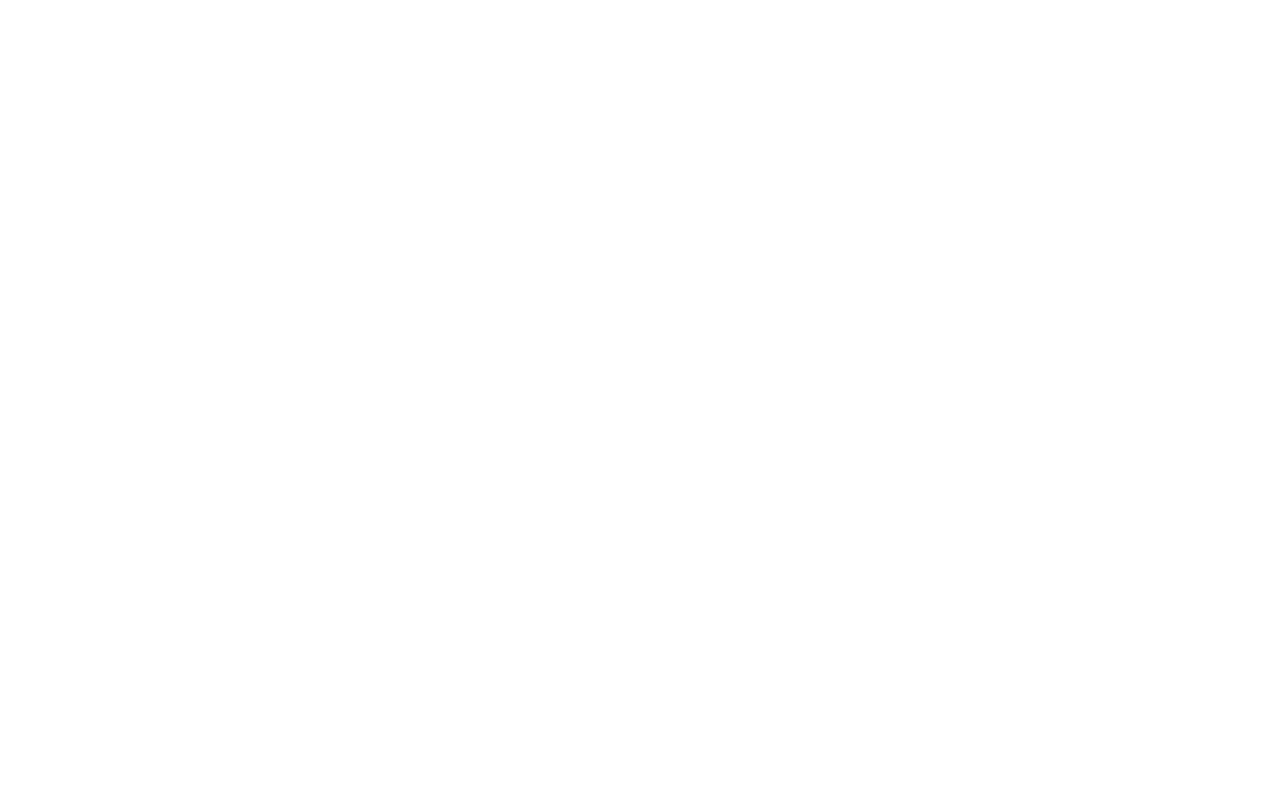
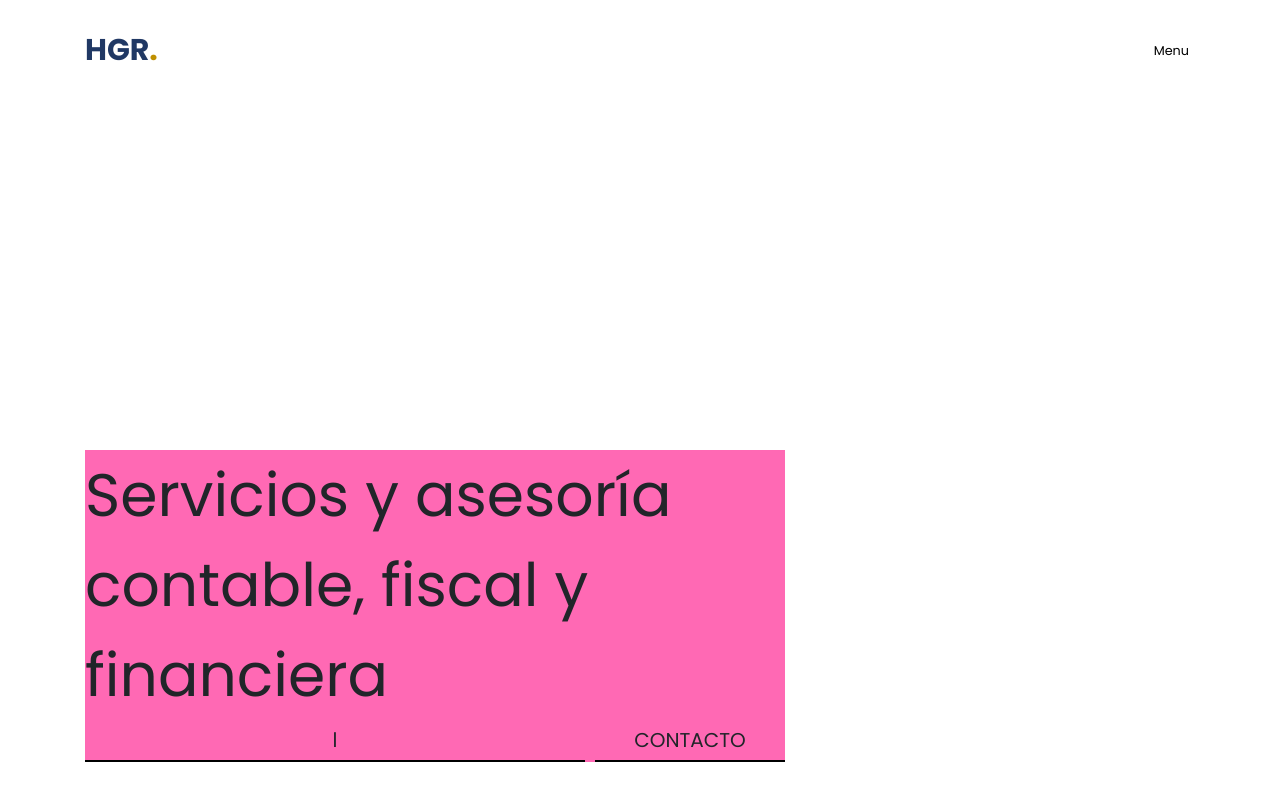
Before and after one commit to AlexisFlores17/Pagina-HGR-Consultores, a React (Create React App) app: page / in a window 1280 px wide. Built offline with nearby package versions, Linux system fonts and the light colour scheme.

Commit message:
hamburger menu

```diff
--- a/src/App.js
+++ b/src/App.js
@@ -4,12 +4,13 @@
 import {Proyectos}  from "./componentes/Proyectos";
 import {Contacto}   from "./componentes/Contacto";
 import {Footer}     from "./componentes/Footer";
-
+import {Inicio}     from "./componentes/Inicio";
 
 function App() {
   return (
     <div className="App">
       <Header />
+      <Inicio />
       <Nosotros />
       <Servicios />
       <Proyectos />
--- /dev/null
+++ b/src/componentes/Hamburger.js
@@ -0,0 +1,37 @@
+import React, {useEffect, useRef} from 'react'
+
+export default function Hamburger({state}) {
+    let menu = useRef(null)
+
+    useEffect(() => {
+        if(state.clicked === false){
+            menu.style.display = 'none'
+        }else if(state.clicked === true || state.clicked === true && state.initial === null){
+            menu.style.display = 'block'
+        }
+
+    })
+
+    return (
+        <div ref = {el => (menu = el)} className="hamburger-menu">
+            <div className="menu-secondary-background-color"></div>
+            <div className="menu-layer">
+                <div className="container">
+                    <div className="wrapper">
+                        <div className="menu-links">
+                            <nav>
+                                <ul>
+                                    <li>inicio</li>
+                                    <li>nosotros</li>
+                                    <li>servicios</li>
+                                    <li>contacto</li>
+                                </ul>
+                            </nav>
+                            <div className="aviso">aviso de provacidad</div>
+                        </div>
+                    </div>
+                </div>
+            </div>
+        </div>
+    )
+}
--- a/src/componentes/Header.js
+++ b/src/componentes/Header.js
@@ -1,10 +1,66 @@
-import React from 'react';
-
+import React, {useState} from 'react';
+import Hamburger from './Hamburger'
 export const Header = () =>{
 
-    return(
-        <div>
+    const [state, setState] = useState({
+        initial: false,
+        clicked: null,
+        menuName: "Menu"
+    })
 
-        </div>
-    );
+    const [disabled, setDisabled] = useState(false)
+
+    const handleMenu = () => {
+        disableMenu()
+        if(state.initial === false){
+            setState({
+                initial: null,
+                clicked: true,
+                menuName: "Cerrar"
+            })
+
+        }else if(state.clicked === true){
+            setState({
+                clicked: !state.clicked,
+                menuName: "Menu"
+            })
+
+        }
+        else if(state.clicked === false){
+            setState({
+                clicked: !state.clicked,
+                menuName: "Close"
+            })
+
+        }
+    }
+
+    const disableMenu = () => {
+        setDisabled(!disabled)
+        setTimeout(() => {
+            setDisabled(false)
+        }, 1200)
+    }
+
+
+
+
+    return (
+        <header >
+            <div className="container">
+                <div className="wrapper">
+                    <div className="inner-header">
+                        <div className="logo">
+                            HGR<span>.</span>
+                        </div>
+
+                        <div className="menu">
+                            <button disabled={disabled} onClick={handleMenu}>Menu</button>
+                        </div>
+                    </div>
+                </div>
+            </div>
+            <Hamburger state={state}/>
+        </header>
+      )
 }
--- a/src/componentes/Inicio.js
+++ b/src/componentes/Inicio.js
@@ -1,9 +1,29 @@
 import React from 'react';
-
+import {Header} from './Header'
 export const Inicio = () =>{
 
     return(
-        <div>
+        <div className="inicio">
+            <div className="container" >
+                <div className="wrapper">
+                    <div className="home" >
+                        <div className="content">
+                            <h5>
+                                Servicios y asesoría
+                                contable, fiscal y
+                                financiera
+                            </h5>
+                            <div className="bottom-line">
+                                <div className="line">l</div>
+                                <div className="contact">CONTACTO</div>
+                            </div>
+
+
+                        </div>
+
+                    </div>
+                </div>
+            </div>
 
         </div>
     );
--- a/src/styles/componentes/_Header.scss
+++ b/src/styles/componentes/_Header.scss
@@ -0,0 +1,109 @@
+$blue: #203864;
+$gold: #BF9000;
+
+header{
+    height: 100px;
+    .inner-header{
+        // background-color: blue;
+        position: relative;
+        z-index: 10;
+        height: 100px;
+        display: flex;
+        justify-content: space-between ;
+        align-items: center;
+        .logo{
+            font-weight: 700;
+            font-size: 30px;
+            color: $blue;
+            span{
+                color: $gold;            }
+        }
+        .menu{
+            button{
+                border: none ;
+                background: none;
+                outline: none;
+                cursor: pointer;
+                font-size: 0.8rem;
+                color: black;
+            }
+        }
+    }
+
+}
+
+
+//hamburger
+.hamburger-menu{
+    display: none;
+    z-index: 9;
+    top: 0;
+    bottom: 0;
+    left: 50%;
+    right: 0;
+    position: fixed ;
+    height: 100%;
+    width: 50%;
+    menu-secondary-background-color{
+        background-color: black;
+        z-index: -1;
+        top: 0;
+        bottom: 0;
+        left: 0;
+        right: 0;
+        position: fixed ;
+        height: 100%;
+        width: 50%;
+
+    }
+    .menu-layer{
+        // position: relative;
+        background-color: $gold;
+        height: 100%;
+        overflow: hidden;
+        .wrapper{
+            .menu-links{
+                display: flex;
+                align-items: center;
+                justify-content: space-between;
+                position: relative;
+                top: 200px;
+                nav{
+                    display: block;
+
+                    ul{
+
+                        padding: 0;
+
+                        li{
+                            list-style: none;
+                            font-size: 4rem;
+                            font-weight: 500;
+                            cursor: pointer;
+                            height: 135px;
+                            overflow: hidden;
+                            width: 700px;
+                            &:hover{
+                                color: white;
+                            }
+                        }
+                    }
+                }
+                .aviso{
+                    // color: white;
+                    position: absolute;
+                    bottom: 10px;
+                    margin-top: 16px;
+                    font-size: 0.8rem;
+                    font-weight: 300;
+                    cursor: pointer;
+                    &:hover {
+                        color: #fff;
+                      }
+
+
+                }
+            }
+        }
+    }
+}
--- a/src/styles/componentes/_Inicio.scss
+++ b/src/styles/componentes/_Inicio.scss
@@ -0,0 +1,40 @@
+.container{
+    // background-color: green;
+    .wrapper{
+        // background-color: greenyellow;
+        .home{
+
+            .content{
+                position: absolute;
+                top: 450px;
+                width: 700px;
+                background-color: hotpink;
+
+                font-style: normal;
+                font-weight: normal;
+                font-size: 60px;
+                line-height: 90px;
+                .bottom-line{
+                    font-size: 20px;
+
+                    text-align: center;
+                    line-height: 40px;
+                    .line{
+                        width: 500px;
+                        float: left;
+                        border-bottom: 2px solid black;
+                    }
+                    .contact{
+                        width: 190px;
+                        float: right;
+                        border-bottom: 2px solid black;
+                    }
+
+                }
+
+            }
+
+
+        }
+    }
+}
```
